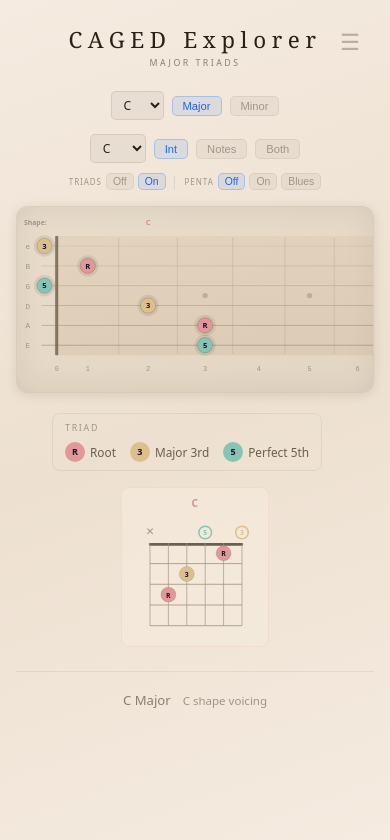
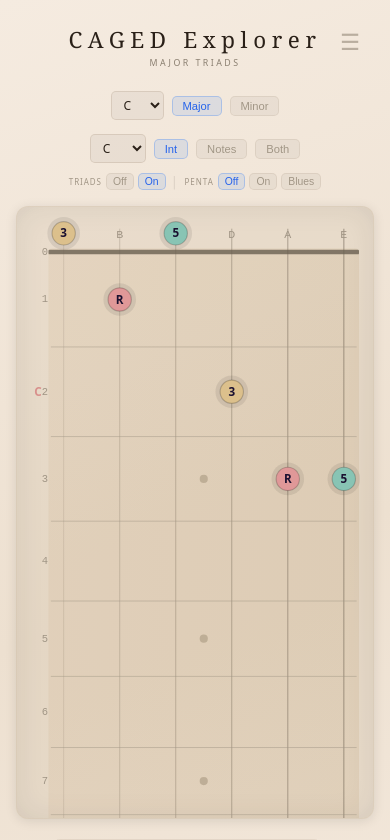
Before and after one commit to tartansandal/caged-explorer, a React (Vite) app: page / in a window 390 px wide. Shown: the top 840 px of the page. Built offline with nearby package versions, Linux system fonts and the light colour scheme.

Commit message:
feat: vertical fretboard rendering for mobile

```diff
--- a/src/App.jsx
+++ b/src/App.jsx
@@ -184,6 +184,15 @@ const MARGIN_LEFT    = 52;
 const MARGIN_TOP     = 38;
 const TRIAD_RADIUS   = 10;
 const PENTA_RADIUS   = 8;
+
+// Mobile (vertical) fretboard layout: nut at top, frets descending
+const STRING_SPACING_M = 48;
+const MARGIN_LEFT_M    = 40;   // space for fret numbers on left
+const MARGIN_TOP_M     = 30;   // space for string names at top
+
+const fretY  = (fret) => MARGIN_TOP_M + FRET_X[fret];
+const noteY  = (fret) => fret === 0 ? MARGIN_TOP_M - 16 : MARGIN_TOP_M + (fretXAt(fret - 1) + fretXAt(fret)) / 2;
+const strX   = (str)  => MARGIN_LEFT_M + (str - 1) * STRING_SPACING_M;
 
 // Shared layout styles extracted from JSX
 const makeStyles = (theme) => ({
@@ -681,6 +690,9 @@ export default function CAGEDExplorer() {
   const svgW = MARGIN_LEFT + FRET_X[NUM_FRETS] + 25;
   const svgH = MARGIN_TOP + 5 * STRING_SPACING + 48;
 
+  const svgW_M = MARGIN_LEFT_M + 5 * STRING_SPACING_M + 25;
+  const svgH_M = MARGIN_TOP_M + FRET_X[NUM_FRETS] + 48;
+
   const triadLegend = triadQuality === "minor" ? LEGEND.triadMin : LEGEND.triadMaj;
   const pentaLegendKey = scaleMode === "off" ? "off"
     : scaleMode === "blues" ? `blues-${pentaQuality}`
@@ -955,48 +967,79 @@ export default function CAGEDExplorer() {
 
         {/* Fretboard */}
         <div style={{ background: theme.bg.panel, borderRadius: 12, padding: "10px 0", border: `1px solid ${theme.border.subtle}`,
-          overflowX: "auto", boxShadow: theme.fretboard.shadow }}>
-          <svg viewBox={`0 0 ${svgW} ${svgH}`} style={{ width: "100%", minWidth: 700, display: "block" }}>
+          boxShadow: theme.fretboard.shadow,
+          ...(isMobile ? { overflowY: "auto", maxHeight: "70vh" } : { overflowX: "auto" }) }}>
+          <svg viewBox={`0 0 ${isMobile ? svgW_M : svgW} ${isMobile ? svgH_M : svgH}`}
+               style={{ width: "100%", ...(isMobile ? {} : { minWidth: 700 }), display: "block" }}>
             <defs>
-              <linearGradient id="fb" x1="0" y1="0" x2="0" y2="1">
+              <linearGradient id="fb" x1="0" y1="0" x2={isMobile ? "1" : "0"} y2={isMobile ? "0" : "1"}>
                 <stop offset="0%" stopColor={theme.fretboard.gradientTop} stopOpacity="0.22" />
                 <stop offset="100%" stopColor={theme.fretboard.gradientBottom} stopOpacity="0.22" />
               </linearGradient>
             </defs>
 
-            <rect x={MARGIN_LEFT - 3} y={MARGIN_TOP - 13} width={FRET_X[NUM_FRETS] + 6} height={5 * STRING_SPACING + 26} rx={3} fill="url(#fb)" />
+            {isMobile
+              ? <rect x={MARGIN_LEFT_M - 13} y={MARGIN_TOP_M - 3} width={5 * STRING_SPACING_M + 26} height={FRET_X[NUM_FRETS] + 6} rx={3} fill="url(#fb)" />
+              : <rect x={MARGIN_LEFT - 3} y={MARGIN_TOP - 13} width={FRET_X[NUM_FRETS] + 6} height={5 * STRING_SPACING + 26} rx={3} fill="url(#fb)" />
+            }
 
             {[6, 5, 4, 3, 2, 1].map(s =>
-              <line key={s} x1={MARGIN_LEFT - 20} y1={strY(s)} x2={MARGIN_LEFT + FRET_X[NUM_FRETS]} y2={strY(s)}
-                stroke={theme.text.secondary} strokeWidth={0.3 + (s - 1) * 0.16} opacity={0.45} />
+              isMobile
+                ? <line key={s} x1={strX(s)} y1={MARGIN_TOP_M - 20} x2={strX(s)} y2={MARGIN_TOP_M + FRET_X[NUM_FRETS]}
+                    stroke={theme.text.secondary} strokeWidth={0.3 + (s - 1) * 0.16} opacity={0.45} />
+                : <line key={s} x1={MARGIN_LEFT - 20} y1={strY(s)} x2={MARGIN_LEFT + FRET_X[NUM_FRETS]} y2={strY(s)}
+                    stroke={theme.text.secondary} strokeWidth={0.3 + (s - 1) * 0.16} opacity={0.45} />
             )}
 
-            <rect x={MARGIN_LEFT - 2} y={MARGIN_TOP - 13} width={4} height={5 * STRING_SPACING + 26} rx={1} fill={theme.text.secondary} opacity={0.8} />
+            {isMobile
+              ? <rect x={MARGIN_LEFT_M - 13} y={MARGIN_TOP_M - 2} width={5 * STRING_SPACING_M + 26} height={4} rx={1} fill={theme.text.secondary} opacity={0.8} />
+              : <rect x={MARGIN_LEFT - 2} y={MARGIN_TOP - 13} width={4} height={5 * STRING_SPACING + 26} rx={1} fill={theme.text.secondary} opacity={0.8} />
+            }
 
             {Array.from({ length: NUM_FRETS }, (_, i) => i + 1).map(f =>
-              <line key={f} x1={fretX(f)} y1={MARGIN_TOP - 11} x2={fretX(f)} y2={MARGIN_TOP + 5 * STRING_SPACING + 11}
-                stroke={theme.text.dim} strokeWidth={0.8} opacity={0.5} />
+              isMobile
+                ? <line key={f} x1={MARGIN_LEFT_M - 11} y1={fretY(f)} x2={MARGIN_LEFT_M + 5 * STRING_SPACING_M + 11} y2={fretY(f)}
+                    stroke={theme.text.dim} strokeWidth={0.8} opacity={0.5} />
+                : <line key={f} x1={fretX(f)} y1={MARGIN_TOP - 11} x2={fretX(f)} y2={MARGIN_TOP + 5 * STRING_SPACING + 11}
+                    stroke={theme.text.dim} strokeWidth={0.8} opacity={0.5} />
             )}
 
             {[3, 5, 7, 9].map(f =>
-              <circle key={f} cx={noteX(f)} cy={MARGIN_TOP + 2.5 * STRING_SPACING} r={3.5} fill={theme.fretboard.markerDot} opacity={0.85} />
+              isMobile
+                ? <circle key={f} cx={MARGIN_LEFT_M + 2.5 * STRING_SPACING_M} cy={noteY(f)} r={3.5} fill={theme.fretboard.markerDot} opacity={0.85} />
+                : <circle key={f} cx={noteX(f)} cy={MARGIN_TOP + 2.5 * STRING_SPACING} r={3.5} fill={theme.fretboard.markerDot} opacity={0.85} />
             )}
-            <circle cx={noteX(12)} cy={MARGIN_TOP + 1.5 * STRING_SPACING} r={3.5} fill={theme.fretboard.markerDot} opacity={0.85} />
-            <circle cx={noteX(12)} cy={MARGIN_TOP + 3.5 * STRING_SPACING} r={3.5} fill={theme.fretboard.markerDot} opacity={0.85} />
+            {isMobile ? <>
+              <circle cx={MARGIN_LEFT_M + 1.5 * STRING_SPACING_M} cy={noteY(12)} r={3.5} fill={theme.fretboard.markerDot} opacity={0.85} />
+              <circle cx={MARGIN_LEFT_M + 3.5 * STRING_SPACING_M} cy={noteY(12)} r={3.5} fill={theme.fretboard.markerDot} opacity={0.85} />
+            </> : <>
+              <circle cx={noteX(12)} cy={MARGIN_TOP + 1.5 * STRING_SPACING} r={3.5} fill={theme.fretboard.markerDot} opacity={0.85} />
+              <circle cx={noteX(12)} cy={MARGIN_TOP + 3.5 * STRING_SPACING} r={3.5} fill={theme.fretboard.markerDot} opacity={0.85} />
+            </>}
 
             {Array.from({ length: NUM_FRETS + 1 }, (_, i) => i).map(f =>
-              <text key={f} x={f === 0 ? MARGIN_LEFT : noteX(f)} y={MARGIN_TOP + 5 * STRING_SPACING + 34}
-                textAnchor="middle" fill={theme.text.dim} fontSize={9} fontFamily="ui-monospace, monospace">{f}</text>
+              isMobile
+                ? <text key={f} x={MARGIN_LEFT_M - 16} y={f === 0 ? MARGIN_TOP_M : noteY(f)}
+                    textAnchor="middle" dominantBaseline="central" fill={theme.text.dim} fontSize={9} fontFamily="ui-monospace, monospace">{f}</text>
+                : <text key={f} x={f === 0 ? MARGIN_LEFT : noteX(f)} y={MARGIN_TOP + 5 * STRING_SPACING + 34}
+                    textAnchor="middle" fill={theme.text.dim} fontSize={9} fontFamily="ui-monospace, monospace">{f}</text>
             )}
 
             {STR_NAMES.map((l, i) =>
-              <text key={i} x={14} y={strY(6 - i) + 4} textAnchor="middle" fill={theme.text.dim} fontSize={10} fontFamily="ui-monospace, monospace">{l}</text>
+              isMobile
+                ? <text key={i} x={strX(6 - i)} y={MARGIN_TOP_M - 12} textAnchor="middle" fill={theme.text.dim} fontSize={10} fontFamily="ui-monospace, monospace">{l}</text>
+                : <text key={i} x={14} y={strY(6 - i) + 4} textAnchor="middle" fill={theme.text.dim} fontSize={10} fontFamily="ui-monospace, monospace">{l}</text>
             )}
 
             {(showTriads || showPenta) && activeShape === "all" && (() => {
               if (!hoveredShape) return null;
               return SHAPE_ORDER.filter(sh => sh === hoveredShape).flatMap(sh =>
                 shapeRanges[sh].map(({ lo, hi }, ci) => {
+                  if (isMobile) {
+                    const y1 = noteY(lo) - fretWAt(lo) * 0.48;
+                    const y2 = noteY(hi) + fretWAt(hi) * 0.48;
+                    return <rect key={`bg-${sh}-${ci}`} x={MARGIN_LEFT_M - 13} y={y1} width={5 * STRING_SPACING_M + 26} height={y2 - y1} fill={theme.shape[sh]} opacity={theme.fretboard.shapeHighlight} rx={3} />;
+                  }
                   const x1 = noteX(lo) - fretWAt(lo) * 0.48;
                   const x2 = noteX(hi) + fretWAt(hi) * 0.48;
                   return <rect key={`bg-${sh}-${ci}`} x={x1} y={MARGIN_TOP - 13} width={x2 - x1} height={5 * STRING_SPACING + 26} fill={theme.shape[sh]} opacity={theme.fretboard.shapeHighlight} rx={3} />;
@@ -1004,12 +1047,26 @@ export default function CAGEDExplorer() {
               );
             })()}
 
-            {(showTriads || showPenta) && showShapeDistinctions && visibleShapes.length > 0 && (
+            {(showTriads || showPenta) && showShapeDistinctions && visibleShapes.length > 0 && !isMobile && (
               <text x={9} y={MARGIN_TOP - 27} textAnchor="start" fill={theme.text.dim} fontSize={9} fontWeight={700}>Shape:</text>
             )}
 
             {/* Hit rects for shape hover/click in all-view */}
             {(showTriads || showPenta) && activeShape === "all" && hoverRanges.map(({ shape, ci, hoverLo, hoverHi }) => {
+              if (isMobile) {
+                const y1 = noteY(hoverLo) - fretWAt(hoverLo) * 0.48;
+                const y2 = noteY(hoverHi) + fretWAt(hoverHi) * 0.48;
+                return <rect
+                  key={`hit-${shape}-${ci}`}
+                  x={MARGIN_LEFT_M - 38}
+                  y={y1}
+                  width={5 * STRING_SPACING_M + 26 + 38 - 13}
+                  height={y2 - y1}
+                  fill="transparent"
+                  onMouseEnter={() => setHoveredShape(shape)}
+                  onMouseLeave={() => setHoveredShape(null)}
+                />;
+              }
               const x1 = noteX(hoverLo) - fretWAt(hoverLo) * 0.48;
               const x2 = noteX(hoverHi) + fretWAt(hoverHi) * 0.48;
               return <rect
@@ -1031,6 +1088,20 @@ export default function CAGEDExplorer() {
               const isAllView = activeShape === "all";
               return shapeRanges[sh].map(({ lo, hi, partial }, ci) => {
                 const avg = (lo + hi) / 2;
+                if (isMobile) {
+                  const cy = avg < 0.5 ? MARGIN_TOP_M : noteY(Math.round(avg));
+                  return <text
+                    key={`${sh}-${ci}`}
+                    x={MARGIN_LEFT_M - 22}
+                    y={cy}
+                    textAnchor="middle"
+                    dominantBaseline="central"
+                    fill={theme.shape[sh]}
+                    fontSize={10}
+                    fontWeight={700}
+                    opacity={partial ? 0.25 : (isAllView ? (isActive ? 1 : 0.6) : 1)}
+                  >{lbl}</text>;
+                }
                 const raw = avg < 0.5 ? MARGIN_LEFT - 16 : noteX(Math.round(avg));
                 const cx = Math.max(raw, MARGIN_LEFT + 4);
                 return <text
@@ -1048,13 +1119,58 @@ export default function CAGEDExplorer() {
 
             {/* Frying-pan overlay - render behind notes */}
             {fryingPanShapes.map((pan, i) => {
+              const panColor = pan.handleDirection === "left"
+                ? theme.overlay.fryingPanLeft
+                : theme.overlay.fryingPanRight;
+
+              if (isMobile) {
+                const panY1 = noteY(pan.panMinFret) - PENTA_RADIUS - 6;
+                const panY2 = noteY(pan.panMaxFret) + PENTA_RADIUS + 6;
+                const panX1 = strX(pan.upperStr) - 9;
+                const panX2 = strX(pan.lowerStr) + 9;
+                const handleX = strX(pan.handleString);
+
+                let handleY1, handleY2;
+                if (pan.handleDirection === "left") {
+                  handleY1 = pan.handleFret === 0 ? MARGIN_TOP_M - 26 : noteY(pan.handleFret) - PENTA_RADIUS - 4;
+                  handleY2 = panY1;
+                } else {
+                  handleY1 = panY2;
+                  handleY2 = noteY(pan.handleFret) + PENTA_RADIUS + 4;
+                }
+
+                return (
+                  <g key={`fp-${i}`} pointerEvents="none">
+                    <rect
+                      x={panX1} y={panY1}
+                      width={panX2 - panX1} height={panY2 - panY1}
+                      rx={7}
+                      fill={panColor}
+                      opacity={0.25}
+                      stroke={panColor}
+                      strokeWidth={0.8}
+                      strokeOpacity={0.35}
+                    />
+                    <rect
+                      x={handleX - 4} y={handleY1}
+                      width={8} height={handleY2 - handleY1}
+                      rx={4}
+                      fill={panColor}
+                      opacity={0.20}
+                      stroke={panColor}
+                      strokeWidth={0.6}
+                      strokeOpacity={0.25}
+                    />
+                  </g>
+                );
+              }
+
               const panX1 = noteX(pan.panMinFret) - PENTA_RADIUS - 6;
               const panX2 = noteX(pan.panMaxFret) + PENTA_RADIUS + 6;
               const panY1 = strY(pan.upperStr) - 9;
               const panY2 = strY(pan.lowerStr) + 9;
               const handleY = strY(pan.handleString);
 
-              // Handle extends from pan edge to the handle note
               let handleX1, handleX2;
               if (pan.handleDirection === "left") {
                 handleX1 = pan.handleFret === 0 ? MARGIN_LEFT - 26 : noteX(pan.handleFret) - PENTA_RADIUS - 4;
@@ -1063,10 +1179,6 @@ export default function CAGEDExplorer() {
                 handleX1 = panX2;
                 handleX2 = noteX(pan.handleFret) + PENTA_RADIUS + 4;
               }
-
-              const panColor = pan.handleDirection === "left"
-                ? theme.overlay.fryingPanLeft
-                : theme.overlay.fryingPanRight;
 
               return (
                 <g key={`fp-${i}`} pointerEvents="none">
@@ -1096,13 +1208,13 @@ export default function CAGEDExplorer() {
 
 
             {pentaNotes.map(([s, f, interval]) => (
-              <FretDot key={posKey(s, f)} cx={noteX(f)} cy={strY(s)} radius={PENTA_RADIUS} interval={interval}
+              <FretDot key={posKey(s, f)} cx={isMobile ? strX(s) : noteX(f)} cy={isMobile ? noteY(f) : strY(s)} radius={PENTA_RADIUS} interval={interval}
                 keyIdx={effectiveKey} labelMode={labelMode} showNoteName={labelMode === "both" && f !== 0} theme={theme} />
             ))}
 
             {showMinTriad && visibleShapes.map(sh =>
               minTriads[sh].map(([s, f, interval], idx) => (
-                  <FretDot key={`m-${sh}-${idx}`} cx={noteX(f)} cy={strY(s)} radius={TRIAD_RADIUS} interval={interval}
+                  <FretDot key={`m-${sh}-${idx}`} cx={isMobile ? strX(s) : noteX(f)} cy={isMobile ? noteY(f) : strY(s)} radius={TRIAD_RADIUS} interval={interval}
                     keyIdx={effectiveKey} labelMode={labelMode} shapeBorder={activeShape === "all" ? theme.shape[sh] : null}
                     showNoteName={labelMode === "both" && f !== 0} theme={theme} />
                 ))
@@ -1110,7 +1222,7 @@ export default function CAGEDExplorer() {
 
             {showMajTriad && visibleShapes.map(sh =>
               majTriads[sh].map(([s, f, interval], idx) => (
-                <FretDot key={`t-${sh}-${idx}`} cx={noteX(f)} cy={strY(s)} radius={TRIAD_RADIUS} interval={interval}
+                <FretDot key={`t-${sh}-${idx}`} cx={isMobile ? strX(s) : noteX(f)} cy={isMobile ? noteY(f) : strY(s)} radius={TRIAD_RADIUS} interval={interval}
                   keyIdx={effectiveKey} labelMode={labelMode} shapeBorder={activeShape === "all" ? theme.shape[sh] : null}
                   showNoteName={labelMode === "both" && f !== 0} theme={theme} />
               ))
```
